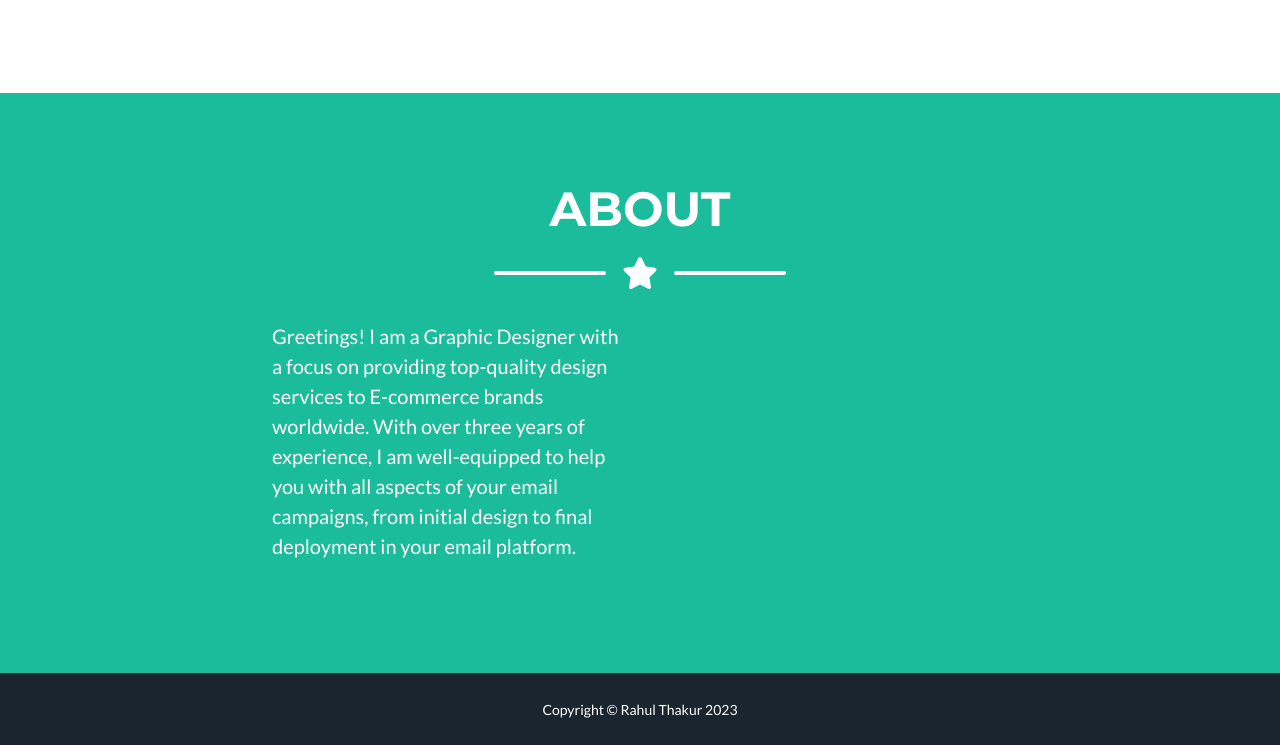
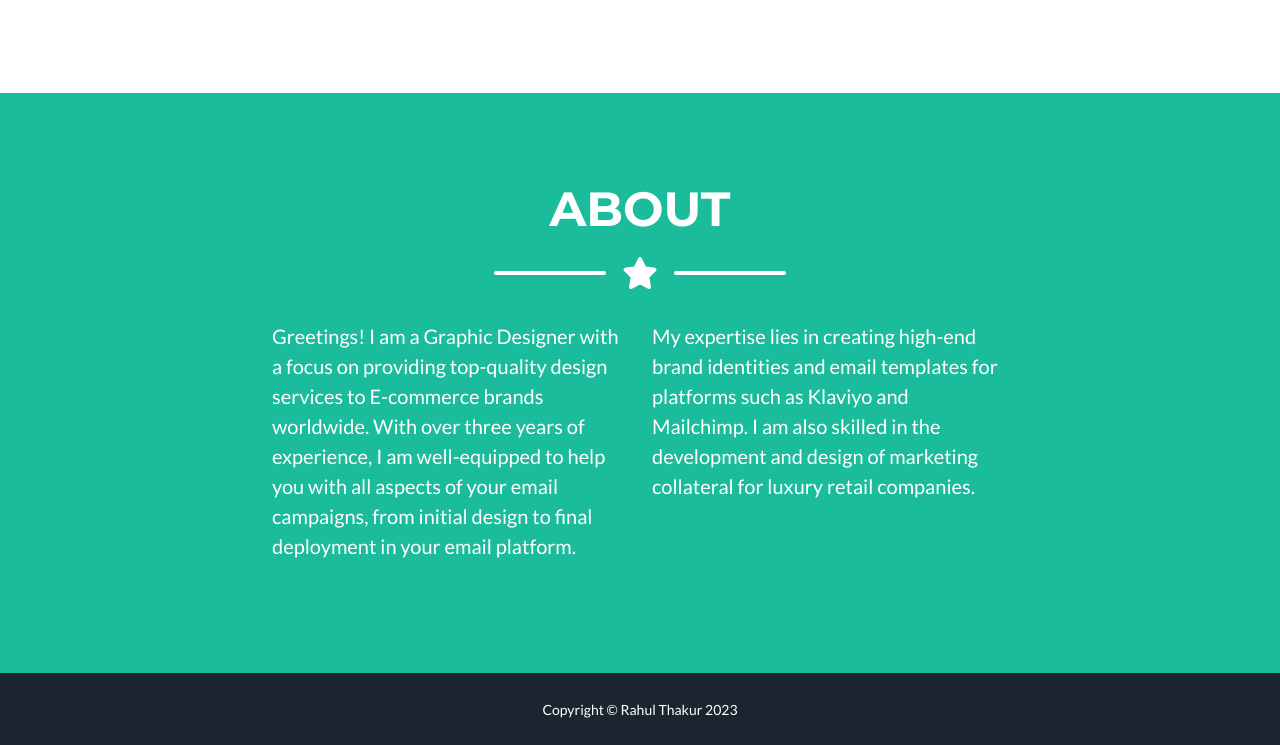
Before and after one commit to RealRahulThakur/portfolio, a plain HTML site: page index.html in a window 1280 px wide. Shown: the part 1576-2321 px from the top of the page. Drawn offline with nearby package versions, Linux system fonts and the light colour scheme.

Commit message:
Update index.html

```diff
--- a/index.html
+++ b/index.html
@@ -135,7 +135,7 @@
                 <!-- About Section Content-->
                 <div class="row">
                     <div class="col-lg-4 ms-auto"><p class="lead">Greetings! I am a Graphic Designer with a focus on providing top-quality design services to E-commerce brands worldwide. With over three years of experience, I am well-equipped to help you with all aspects of your email campaigns, from initial design to final deployment in your email platform.</p></div>
-                    <div class="col-lg-4 me-auto"><p class="lead"My expertise lies in creating high-end brand identities and email templates for platforms such as Klaviyo and Mailchimp. I am also skilled in the development and design of marketing collateral for luxury retail companies.</p></div>
+                    <div class="col-lg-4 me-auto"><p class="lead">My expertise lies in creating high-end brand identities and email templates for platforms such as Klaviyo and Mailchimp. I am also skilled in the development and design of marketing collateral for luxury retail companies.</p></div>
                 </div>
                 <!-- About Section Button-->
 
```
